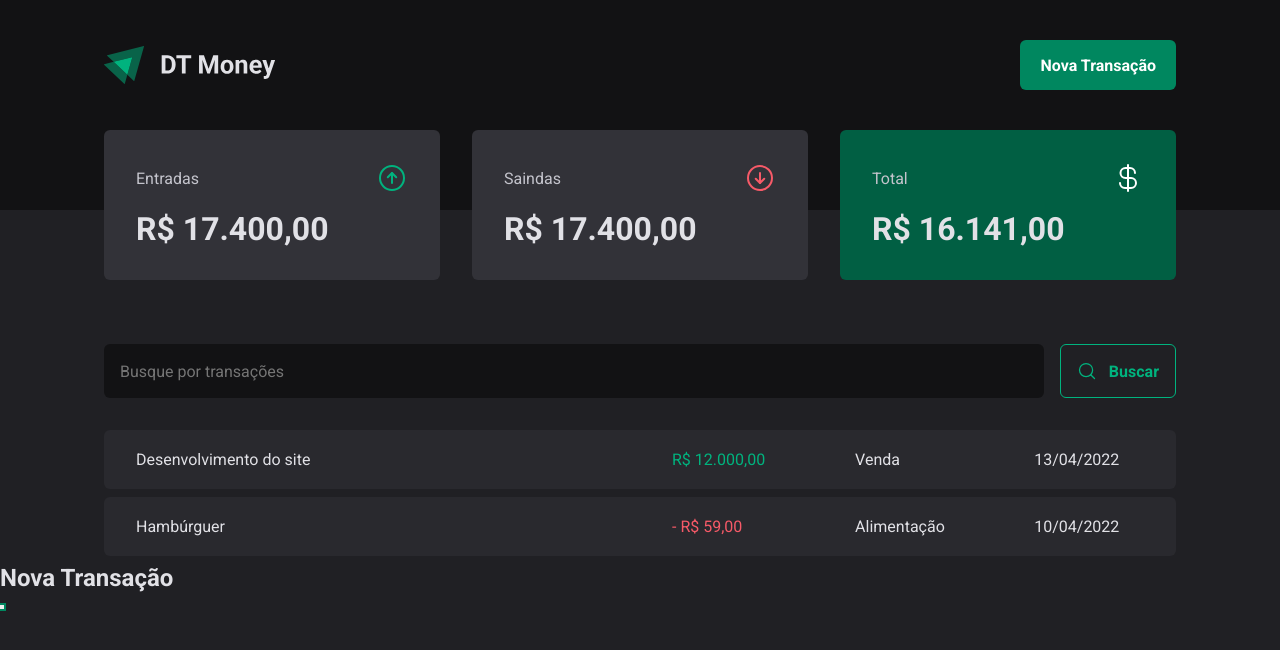
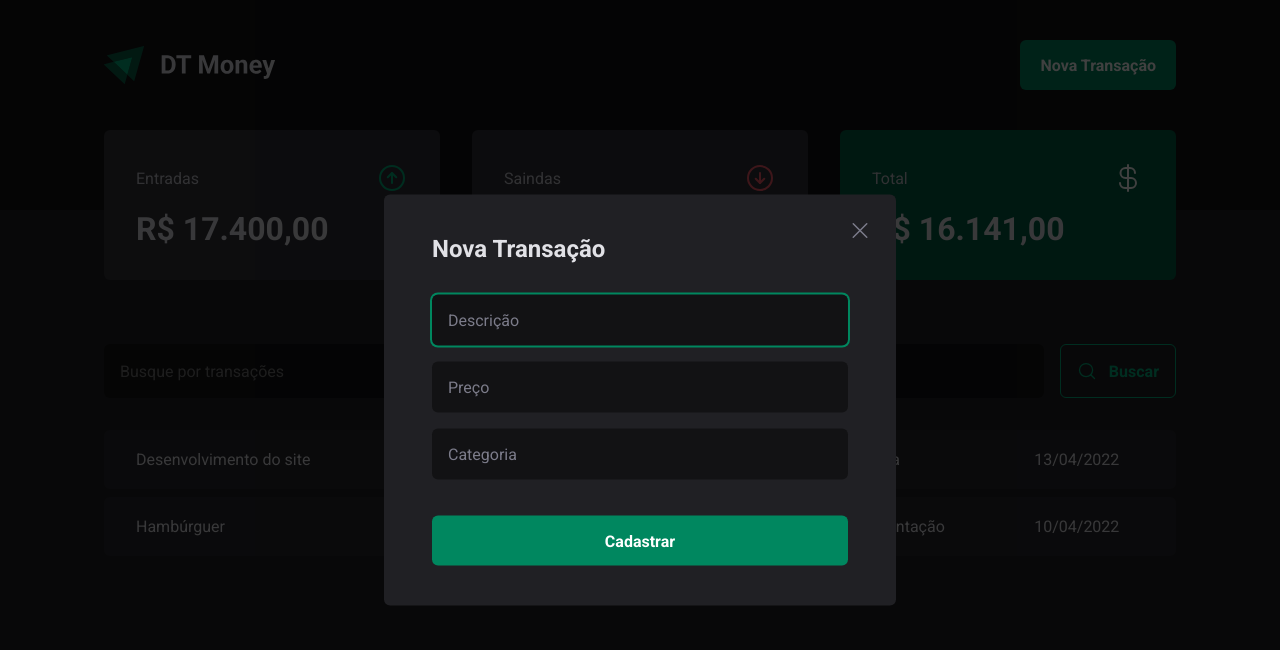
Before and after one commit to espjotape/Dt-Money, a React (Vite) app: page / in a window 1280 px wide. Both pictures are taken after a click on the button "Nova Transação". Shown: the top 650 px of the page. Built offline with nearby package versions, Linux system fonts and the light colour scheme.

Commit message:
New transaction modal

```diff
--- a/src/components/Header/index.tsx
+++ b/src/components/Header/index.tsx
@@ -1,6 +1,7 @@
 import { HeaderContainer, HeaderContent, NewTransactionButton } from "./styles";
 import logo from "../../assets/logo.svg"
 import * as Dialog from '@radix-ui/react-dialog'
+import { NewTransactionModal } from "../NewTransactionModal/index";
 
 export function Header() {
  return(
@@ -13,14 +14,7 @@
       <NewTransactionButton>Nova Transação</NewTransactionButton>
      </Dialog.Trigger>
 
-     <Dialog.Portal>
-      <Dialog.Overlay />
-
-      <Dialog.Content>
-       <Dialog.Title>Nova Transação</Dialog.Title>
-       <Dialog.Close/>
-      </Dialog.Content>
-     </Dialog.Portal>
+     <NewTransactionModal />
     </Dialog.Root>
    </HeaderContent>
   </HeaderContainer>
--- /dev/null
+++ b/src/components/NewTransactionModal/index.tsx
@@ -0,0 +1,29 @@
+import * as Dialog from "@radix-ui/react-dialog";
+import { Overlay, Content, CloseButton } from "./styles";
+import { X } from "phosphor-react";
+
+export function NewTransactionModal() {
+ return(
+ <Dialog.Portal>
+  <Overlay />
+
+  <Content>
+   <Dialog.Title>Nova Transação</Dialog.Title>
+
+   <CloseButton asChild>
+    <X size={24}/>
+   </CloseButton>
+
+   <form action="">
+    <input type="text" placeholder="Descrição" required/>
+    <input type="number" placeholder="Preço" required/>
+    <input type="text" placeholder="Categoria" required/>
+
+    <button type="submit">Cadastrar</button>
+   </form>
+
+
+  </Content>
+ </Dialog.Portal>
+ )
+}
--- /dev/null
+++ b/src/components/NewTransactionModal/styles.ts
@@ -0,0 +1,69 @@
+import * as Dialog  from "@radix-ui/react-dialog";
+import styled from "styled-components";
+
+export const Overlay = styled(Dialog.Overlay)`
+ position: fixed;
+ width: 100vw;
+ height: 100vh;
+ inset: 0;
+ background: rgba(0, 0, 0, 0.75);
+`
+
+export const Content = styled(Dialog.Content)`
+ min-width: 32rem;
+ border-radius: 6px;
+ padding: 2.5rem 3rem;
+ background-color: ${props => props.theme["gray-800"]};
+
+ position: fixed;
+ top: 50%;
+ left: 50%;
+ transform: translate(-50%, -50%);
+
+ form {
+  display: flex;
+  flex-direction: column;
+  gap: 1rem;
+  margin-top: 2rem;
+
+  input {
+   border: 0;
+   border-radius: 6px;
+   padding: 1rem;
+   color:${props => props.theme["gray-300"]};
+   background-color: ${props => props.theme["gray-900"]};
+
+   &::placeholder {
+    color: ${props => props.theme["gray-500"]};
+   }
+  }
+
+  button[type="submit"] {
+   height: 50px;
+   border: 0;
+   background-color:${props => props.theme["green-500"]};
+   color: ${props => props.theme["white"]};
+   font-weight: bold;
+   padding: 0 1.25rem;
+   border-radius: 6px;
+   cursor: pointer;
+   margin-top: 1.25rem;
+
+   &:hover {
+    background: ${props => props.theme["green-700"]};
+    transition: background-color 0.2s;
+   }
+  }
+ }
+`
+
+export const CloseButton = styled(Dialog.Close)`
+ position: absolute;
+ background: transparent;
+ border: 0;
+ top: 1.5rem;
+ right: 1.5rem;
+ line-height: 0;
+ cursor: pointer;
+ color: ${props => props.theme["gray-500"]};
+`
```
